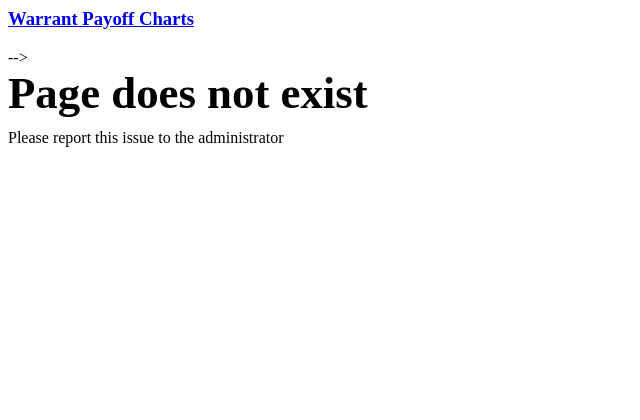
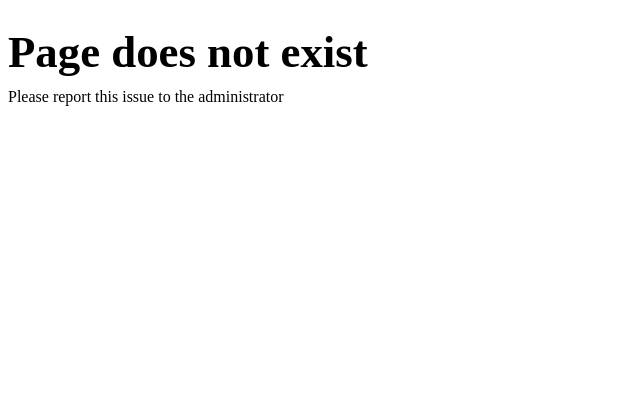
Before and after one commit to amirmazmi/SuperWarrants, a Python web app: template webserver/templates/page_does_not_exist.html in a window 1280 px wide. Shown: the top 420 px of the page, without its empty margins (0-640 px from the left). Run offline with Jinja, Linux system fonts and the light colour scheme; the template is opened without the code that fills it, so the values that code supplies are empty.

Commit message:
Add files via upload

```diff
--- a/webserver/templates/page_does_not_exist.html
+++ b/webserver/templates/page_does_not_exist.html
@@ -1,13 +1,4 @@
-{% extends "base.html" %}
 
-{% block head %}
-<!-
-    <div class="titlebar"><a href="/"><h3>Warrant Payoff Charts</h3></a></div>
--->
-{% endblock %}
-
-
-{% block content %}
-    <div style="font-size:280%; padding-bottom: 10px; font-weight: bold;">Page does not exist</div>
-    <div style="font-size:100%">Please report this issue to the administrator</div>
-{% endblock %}
+<br>
+<div style="font-size:280%; padding-bottom: 10px; font-weight: bold;">Page does not exist</div>
+<div style="font-size:100%">Please report this issue to the administrator</div>
```
